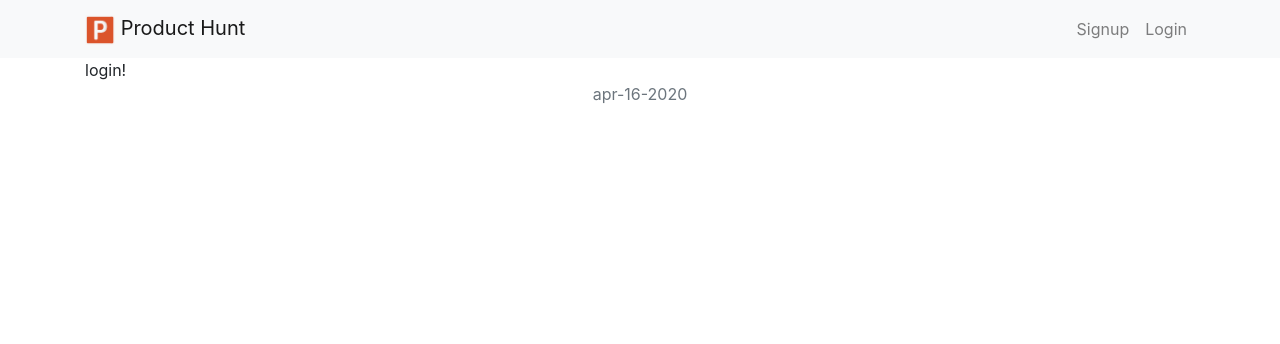
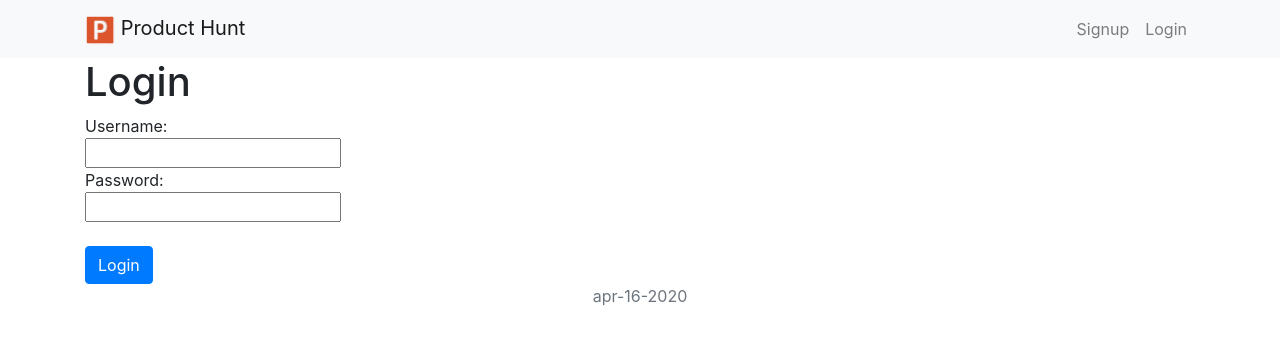
Before and after one commit to dahalashray/producthunt, a Django app: page /accounts/login/ in a window 1280 px wide. Shown: the top 344 px of the page. Run offline with Django 3.2, Linux system fonts and the light colour scheme; some libraries are stand-ins or nearby versions.

Commit message:
login and logout added

```diff
--- a/accounts/templates/accounts/login.html
+++ b/accounts/templates/accounts/login.html
@@ -2,6 +2,34 @@
 
 {% block content %}
 
-login!
+<h1>Login</h1>
+
+{% if error %}
+{{ error }}
+<br />
+<br />
+{% endif %}
+
+<form method="POST" action="{% url 'login' %}">
+{% csrf_token %}
+
+Username:
+<br />
+
+<input type="text" name="username" />
+<br />
+
+Password:
+<br />
+
+<input type="password" name="password" />
+<br />
+<br />
+
+<input class="btn btn-primary" type="submit" value="Login" />
+<br />
+
+
+</form>
 
 {% endblock %}
--- a/accounts/templates/accounts/signup.html
+++ b/accounts/templates/accounts/signup.html
@@ -1,6 +1,8 @@
 {% extends 'base.html' %}
 
 {% block content %}
+
+<h1>Sign Up</h1>
 
 {% if error %}
 {{ error }}
--- a/accounts/views.py
+++ b/accounts/views.py
@@ -20,7 +20,17 @@ def signup(request):
         return render(request, 'accounts/signup.html')
 
 def login(request):
-    return render(request, 'accounts/login.html')
+    if request.method == 'POST':
+        user = auth.authenticate(username=request.POST['username'],password=request.POST['password'])
+        if user is not None:
+            auth.login(request, user)
+            return redirect('home')
+        else:
+            return render(request, 'accounts/login.html',{'error':'Invalid username or password.'})
+    else:
+        return render(request, 'accounts/login.html')
 
 def logout(request):
-    return render(request, 'accounts/signup.html')
+    if request.method == 'POST':
+        auth.logout(request)
+        return redirect('home')
--- a/producthunt/templates/base.html
+++ b/producthunt/templates/base.html
@@ -55,8 +55,16 @@
             </button>
             <div class="collapse navbar-collapse" id="navbarNavAltMarkup">
               <div class="navbar-nav ml-auto">
-                <a class="nav-item nav-link" href="#">Signup</a>
-                <a class="nav-item nav-link" href="#">Login</a>
+                {% if user.is_authenticated %}
+                <a class="nav-item nav-link" href="javascript:{document.getElementById('logout').submit()}" onclick="">Logout</a>
+                <form id="logout" method="POST" action="{% url 'logout' %}">
+                  {% csrf_token %}
+                  <input type="hidden" />
+                </form>
+                {% else %}
+                <a class="nav-item nav-link" href="{% url 'signup' %}">Signup</a>
+                <a class="nav-item nav-link" href="{% url 'login' %}">Login</a>
+                {% endif %}
               </div>
             </div>
             <div>
```
